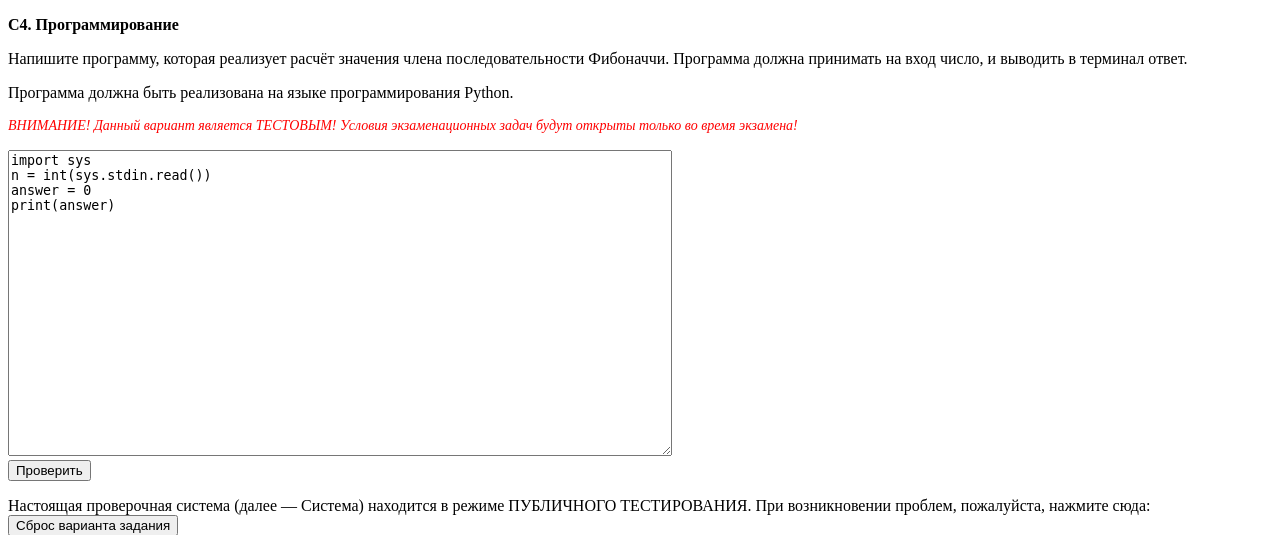
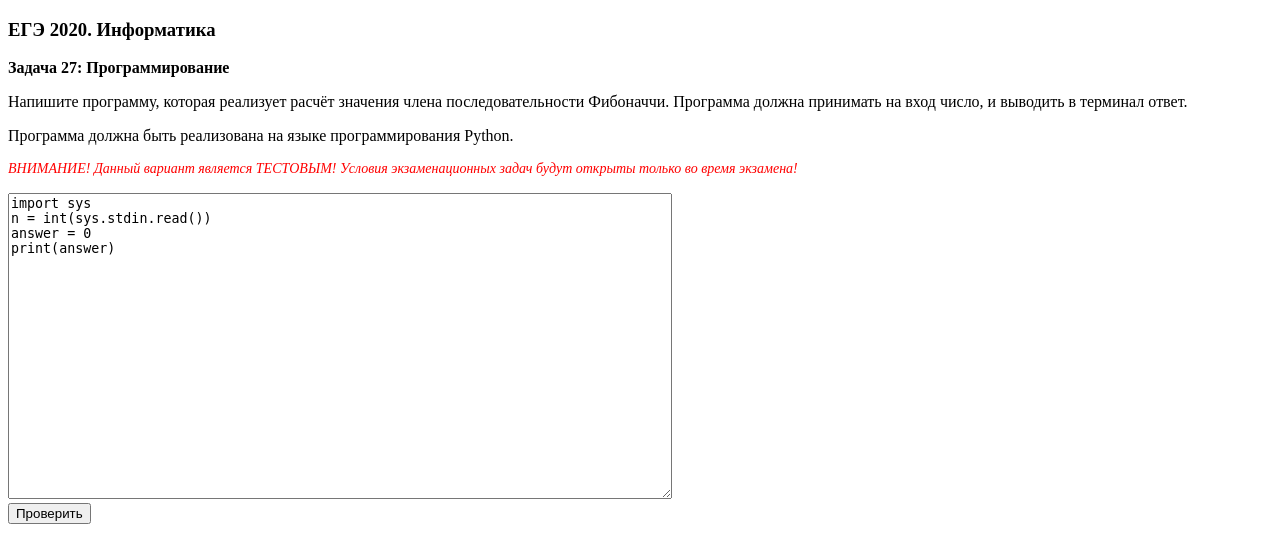
Before and after one commit to teamteamdev/ugractf-2020-school, a Flask app: page /1/ in a window 1280 px wide. Shown: the top 535 px of the page. Run offline with Flask 2, Linux system fonts and the light colour scheme; parts of the project's set-up code (start-up, migrations or seed data) failed here and were passed over.

Commit message:
Heading for lms

```diff
--- a/tasks/lms/server/templates/form.html
+++ b/tasks/lms/server/templates/form.html
@@ -5,7 +5,8 @@
         <title>Тестовый экзамен</title>
     </head>
     <body>
-        <p><b>C4. Программирование</b></p>
+        <p><h3>ЕГЭ 2020. Информатика</h3></p>
+        <p><b>Задача 27: Программирование</b></p>
         <p>
         Напишите программу, которая реализует расчёт значения члена последовательности Фибоначчи.
             Программа должна принимать на вход число, и выводить в терминал ответ.
```
